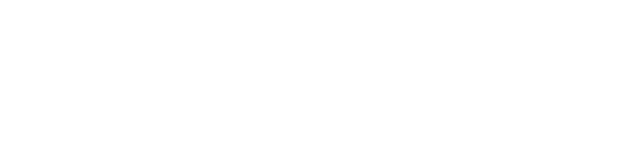
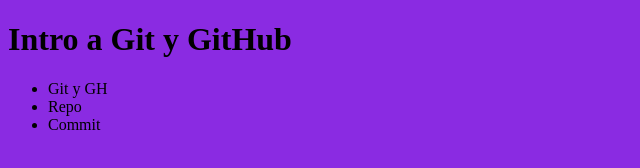
Before and after one commit to Magiskandev/introGitHubSMC, a plain HTML site: page index.html in a window 1280 px wide. Shown: the whole page, without its empty margins (0-640 px from the left). Drawn offline with Linux system fonts and the light colour scheme.

Commit message:
new vainas

```diff
--- a/index.css
+++ b/index.css
@@ -0,0 +1,3 @@
+body {
+    background-color: blueviolet;
+}
--- a/index.html
+++ b/index.html
@@ -3,11 +3,17 @@
 <head>
     <meta charset="UTF-8">
     <meta name="viewport" content="width=device-width, initial-scale=1.0">
-    <title>Document</title>
+    <title>EJEMPLO</title>
     <!-- Hoja de estilos -->
     <link rel="stylesheet" href="index.css">
 </head>
 <body>
+    <h1>Intro a Git y GitHub</h1>
+    <ul>
+        <li>Git y GH</li>
+        <li>Repo</li>
+        <li>Commit</li>
+    </ul>
     <!-- Script -->
     <script src="index.js"></script>
 </body>
```
Also changed, not shown: index.js (line endings or trailing spaces).
